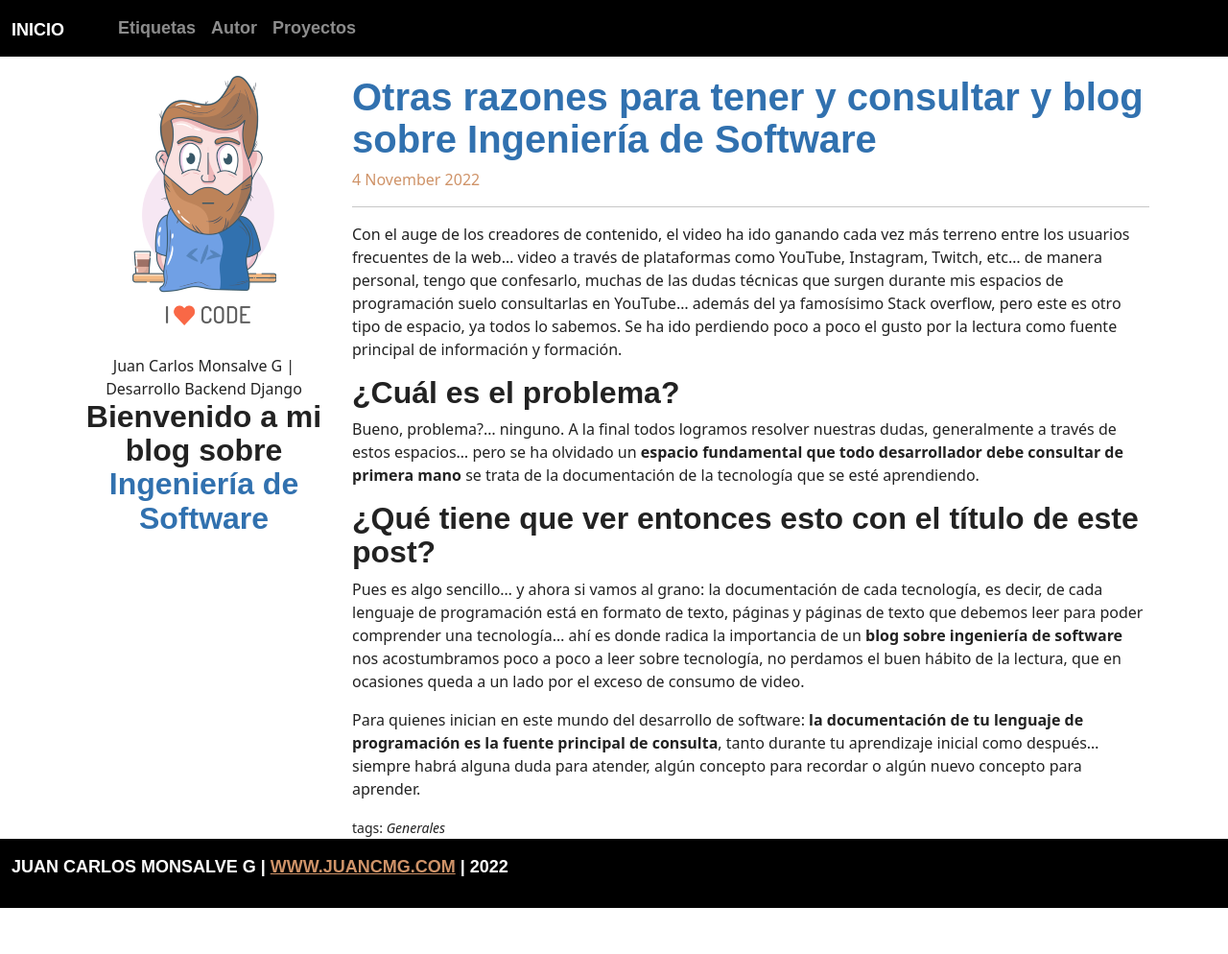
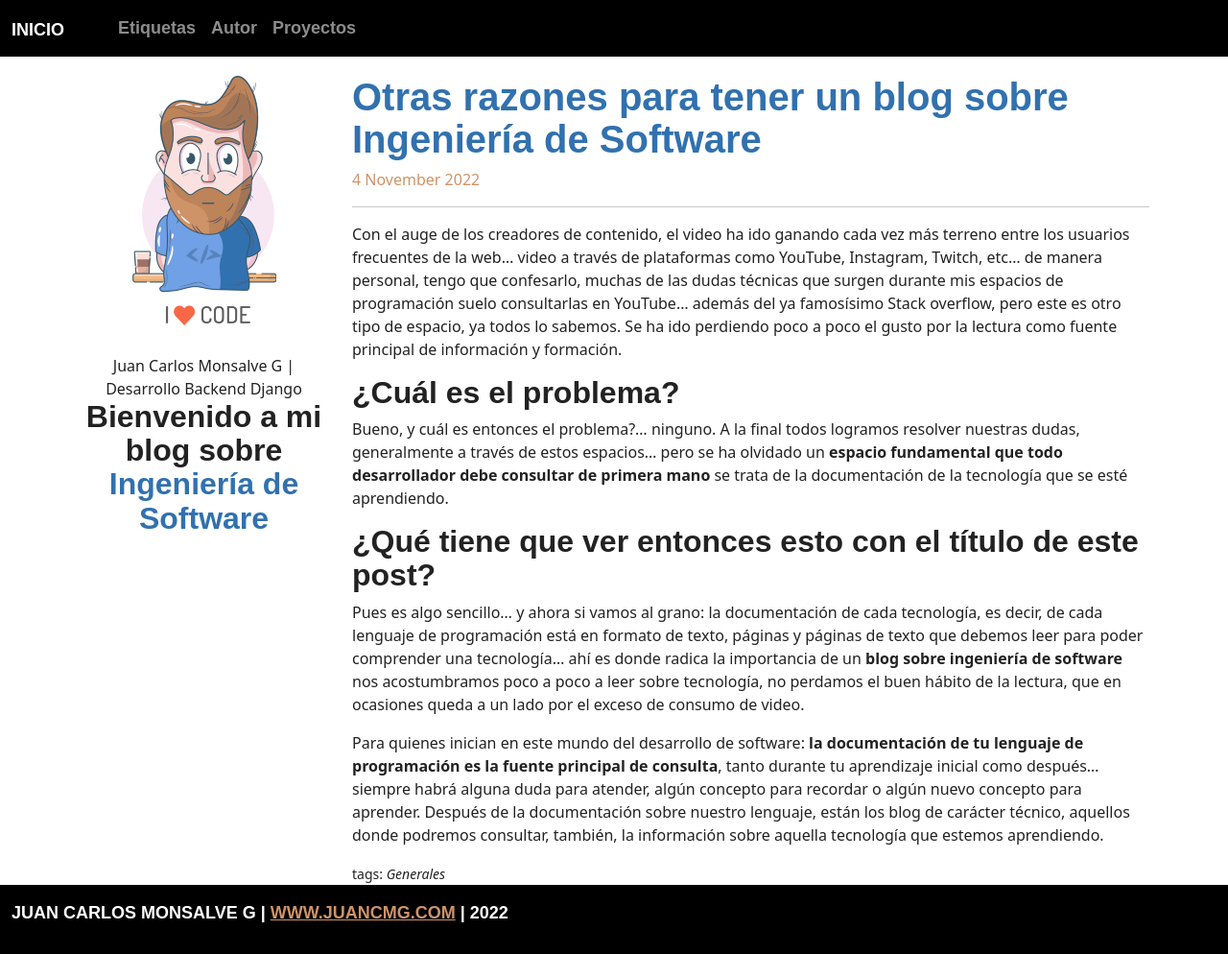
Before and after one commit to jcmonsalveg/jcmonsalveg.github.io, a Jekyll site: the page built from _posts/2022-11-04-Otras-razones-para-tener-un-blog-sobre-Ingenieria-de-software.md, in a window 1280 px wide. Shown: the whole page at 96% size. Built offline with Jekyll 4.4.1, drawn with Linux system fonts in a browser that asks for light colours; some web fonts are replaced; before the commit the page ends 946 px from its top, so only the background shows below that.

Commit message:
Ajustes en ultima entrada

```diff
--- a/_posts/2022-11-04-Otras-razones-para-tener-un-blog-sobre-Ingenieria-de-software.md
+++ b/_posts/2022-11-04-Otras-razones-para-tener-un-blog-sobre-Ingenieria-de-software.md
@@ -1,6 +1,6 @@
 ---
 layout: post
-title: Otras razones para tener y consultar y blog sobre Ingeniería de Software
+title: Otras razones para tener un blog sobre Ingeniería de Software
 tags: ["Generales"]
 ---
 
@@ -8,10 +8,10 @@ Con el auge de los creadores de contenido, el video ha ido ganando cada vez más
 
 ## ¿Cuál es el problema?
 
-Bueno, problema?... ninguno. A la final todos logramos resolver nuestras dudas, generalmente a través de estos espacios... pero se ha olvidado un **espacio fundamental que todo desarrollador debe consultar de primera mano** se trata de la documentación de la tecnología que se esté aprendiendo.
+Bueno, y cuál es entonces el problema?... ninguno. A la final todos logramos resolver nuestras dudas, generalmente a través de estos espacios... pero se ha olvidado un **espacio fundamental que todo desarrollador debe consultar de primera mano** se trata de la documentación de la tecnología que se esté aprendiendo.
 
 ## ¿Qué tiene que ver entonces esto con el título de este post?
 
 Pues es algo sencillo... y ahora si vamos al grano: la documentación de cada tecnología, es decir, de cada lenguaje de programación está en formato de texto, páginas y páginas de texto que debemos leer para poder comprender una tecnología... ahí es donde radica la importancia de un **blog sobre ingeniería de software** nos acostumbramos poco a poco a leer sobre tecnología, no perdamos el buen hábito de la lectura, que en ocasiones queda a un lado por el exceso de consumo de video.
 
-Para quienes inician en este mundo del desarrollo de software: **la documentación de tu lenguaje de programación es la fuente principal de consulta**, tanto durante tu aprendizaje inicial como después... siempre habrá alguna duda para atender, algún concepto para recordar o algún nuevo concepto para aprender.
+Para quienes inician en este mundo del desarrollo de software: **la documentación de tu lenguaje de programación es la fuente principal de consulta**, tanto durante tu aprendizaje inicial como después... siempre habrá alguna duda para atender, algún concepto para recordar o algún nuevo concepto para aprender. Después de la documentación sobre nuestro lenguaje, están los blog de carácter técnico, aquellos donde podremos consultar, también, la información sobre aquella tecnología que estemos aprendiendo.
```
